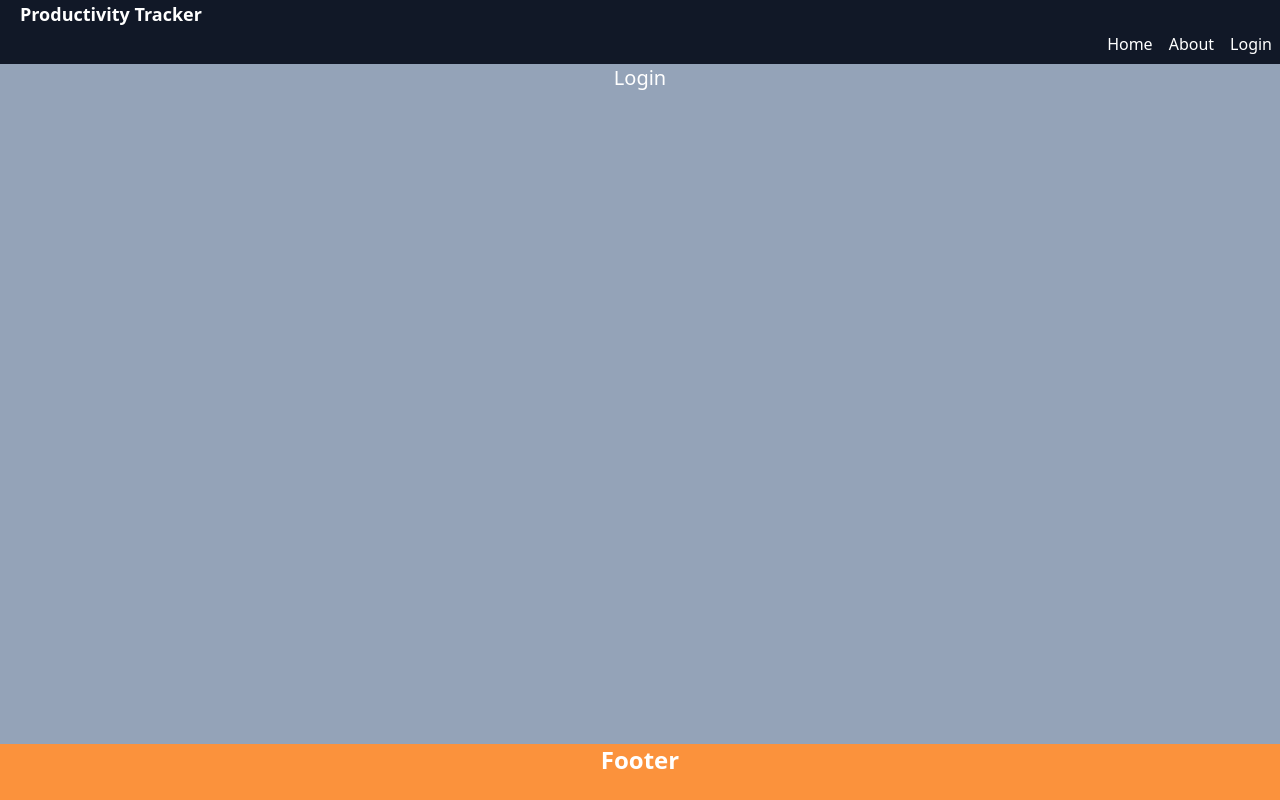
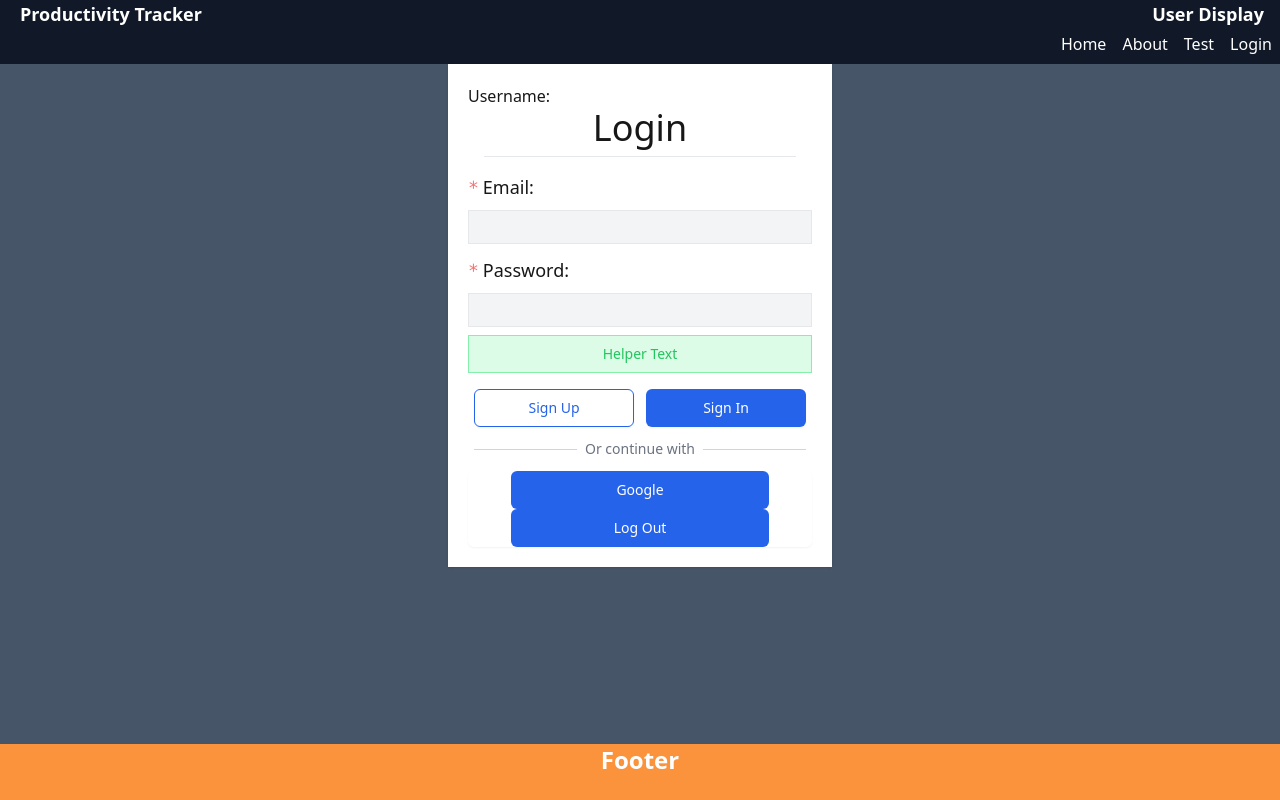
Before and after one commit to mjmitchelldpt1/productivity-tracker, a React (Vite) app: page /login in a window 1280 px wide. Built offline with nearby package versions, Linux system fonts and the light colour scheme; no server answers.

Commit message:
working on authorization all over the app

```diff
--- a/package.json
+++ b/package.json
@@ -13,7 +13,8 @@
     "@fortawesome/free-regular-svg-icons": "^6.2.1",
     "@fortawesome/free-solid-svg-icons": "^6.2.1",
     "@fortawesome/react-fontawesome": "^0.2.0",
-    "@supabase/supabase-js": "^2.2.3",
+    "@supabase/auth-ui-react": "^0.2.6",
+    "@supabase/supabase-js": "^2.4.0",
     "@tanstack/react-query": "^4.20.4",
     "@tanstack/react-query-devtools": "^4.20.4",
     "@types/jest": "^29.2.5",
--- a/src/App.tsx
+++ b/src/App.tsx
@@ -7,6 +7,7 @@ import ProductivityList from "./components/ProductivityList";
 import About from "./pages/About";
 import Login from "./pages/Login";
 import { ProductivityProvider } from "./context/ProductivityContext";
+import Authorize from "./pages/Authorize";
 
 function App() {
   return (
@@ -14,7 +15,7 @@ function App() {
       <Router>
         <div className="flex flex-col h-screen">
           <Navbar />
-          <main className="flex flex-auto items-center flex-col  bg-slate-400 text-white text-xl">
+          <div className="flex flex-auto items-center flex-col bg-slate-600 text-white text-xl">
             <Routes>
               <Route
                 path="/"
@@ -27,9 +28,10 @@ function App() {
                 }
               />
               <Route path="/about" element={<About />} />
+              <Route path="/test" element={<Authorize />} />
               <Route path="/login" element={<Login />} />
             </Routes>
-          </main>
+          </div>
           <Footer />
         </div>
       </Router>
--- a/src/index.css
+++ b/src/index.css
@@ -3,9 +3,6 @@
 @tailwind utilities;
 
 @layer components {
-  .main {
-    @apply container bg-slate-400;
-  }
   .navbar-button {
     @apply py-1 px-2
         hover:cursor-pointer hover:bg-red-400 hover:scale-105 hover:shadow-lg
--- a/src/layout/Navbar.tsx
+++ b/src/layout/Navbar.tsx
@@ -1,12 +1,21 @@
+import { useState } from "react";
 import { Link } from "react-router-dom";
+import { supabase } from "../components/api/config";
+
+type userDisplay = {
+  displayUser: string;
+};
 
 function Navbar() {
+  const [displayUser, setDisplayUser] = useState("User Display");
+
   return (
     <nav className="shadow-lg bg-gray-900 text-white h-16 ">
-      <div className=" px-2 mx-2 text-lg font-bold">
+      <div className=" flex px-2 mx-2 text-lg font-bold justify-between">
         <Link to="/" className="mx-1">
           Productivity Tracker
         </Link>
+        {displayUser}
       </div>
 
       <div className="flex justify-end">
@@ -15,6 +24,9 @@ function Navbar() {
         </Link>
         <Link to="/about" className="navbar-button">
           About
+        </Link>
+        <Link to="/test" className="navbar-button">
+          Test
         </Link>
         <Link to="/login" className="navbar-button">
           Login
--- a/src/pages/About.tsx
+++ b/src/pages/About.tsx
@@ -1,11 +1,16 @@
-import React from 'react'
+import { supabase } from "../components/api/config";
 
 function About() {
-  return (
-    <div>
-      About
-    </div>
-  )
+  async function retrieveUser() {
+    const {
+      data: { user },
+    } = await supabase.auth.getUser();
+    if (user) {
+      console.log(user);
+    }
+  }
+
+  return <button onClick={() => retrieveUser()}>Console User</button>;
 }
 
-export default About
+export default About;
--- /dev/null
+++ b/src/pages/Authorize.tsx
@@ -0,0 +1,20 @@
+import { Auth, ThemeSupa } from "@supabase/auth-ui-react";
+import { supabase } from "../components/api/config";
+
+function Authorize() {
+  supabase.auth.onAuthStateChange((event, session) => {
+    console.log(event, session);
+  });
+  return (
+    <div className="border color-white">
+      <Auth
+        supabaseClient={supabase}
+        appearance={{ theme: ThemeSupa }}
+        theme="dark"
+        providers={["google"]}
+      />
+    </div>
+  );
+}
+
+export default Authorize;
--- a/src/pages/Login.tsx
+++ b/src/pages/Login.tsx
@@ -1,7 +1,165 @@
-import React from "react";
+import { useRef, useState } from "react";
+import { supabase } from "../components/api/config";
 
-function Login() {
-  return <div>Login</div>;
-}
+type THelperText = {
+  error: boolean | null;
+  text: string | null;
+};
+
+const Login = () => {
+  const [helperText, setHelperText] = useState<THelperText>({
+    error: null,
+    text: "Helper Text",
+  });
+  const [userName, setUserName] = useState<string | undefined>();
+  const emailRef = useRef();
+  const passwordRef = useRef();
+
+  const handleLogin = async (type: string) => {
+    const email = emailRef.current?.value;
+    const password = passwordRef.current?.value;
+
+    const {
+      data: { user },
+      error,
+    } = await supabase.auth.signInWithPassword({
+      email: email,
+      password: password,
+    });
+
+    if (error) {
+      setHelperText({ error: true, text: error.message });
+    }
+    console.log(user);
+    setUserName(user?.email);
+  };
+
+  const handleOAuthLogin = async (provider: any) => {
+    const { data, error } = await supabase.auth.signInWithOAuth({
+      provider: "google",
+    });
+
+    if (error) {
+      console.log("Error: ", error.message);
+    }
+  };
+
+  async function handleLogout(): Promise<void> {
+    const { error } = await supabase.auth.signOut();
+    if (error) {
+      console.error("Error: ", error.message);
+    }
+    setHelperText({
+      error: null,
+      text: "Logout Successful",
+    });
+    setUserName(null);
+  }
+
+  return (
+    <div
+      className={
+        "w-full h-full sm:h-auto sm:w-2/5 max-w-sm p-5 bg-white shadow flex flex-col text-base text-neutral-900"
+      }
+    >
+      <h1>Username: {userName}</h1>
+      <span
+        className={
+          "font-sans text-4xl text-center pb-2 mb-1 border-b mx-4 align-center"
+        }
+      >
+        Login
+      </span>
+      <label className={"mt-3 mb-2 font-medium text-lg"} htmlFor={"email"}>
+        <span className={"font-mono mr-1 text-red-400"}>*</span>Email:
+      </label>
+      <input
+        className={"bg-gray-100 border py-1 px-3"}
+        type={"email"}
+        name={"email"}
+        ref={emailRef}
+        required
+      />
+      <label className={"mt-3 mb-2 font-medium text-lg"} htmlFor={"password"}>
+        <span className={"font-mono mr-1 text-red-400"}>*</span>
+        Password:
+      </label>
+      <input
+        className={"bg-gray-100 border py-1 px-3"}
+        type={"password"}
+        name={"password"}
+        ref={passwordRef}
+        required
+      />
+
+      {helperText.text && (
+        <div
+          className={`border px-1 py-2 my-2 text-center text-sm ${
+            helperText.error
+              ? "bg-red-100 border-red-300 text-red-400"
+              : "bg-green-100 border-green-300 text-green-500"
+          }`}
+        >
+          {helperText.text}
+        </div>
+      )}
+      <div className="mt-2 flex">
+        <span className="block mx-1.5 w-full rounded-md shadow-sm">
+          <button
+            type="submit"
+            onClick={() => handleLogin("REGISTER").catch(console.error)}
+            className={
+              "border w-full border-blue-600 text-blue-600 flex justify-center py-2 px-4 text-sm font-medium rounded-md hover:bg-blue-200 focus:outline-none focus:border-blue-700 focus:shadow-outline-blue active:bg-blue-700 transition duration-150 ease-in-out"
+            }
+          >
+            Sign Up
+          </button>
+        </span>
+        <span className="block w-full mx-1.5 rounded-md shadow-sm">
+          <button
+            onClick={() => handleLogin("LOGIN")}
+            type="button"
+            className="flex w-full justify-center py-2 px-4 border border-transparent text-sm font-medium rounded-md text-white bg-blue-600 hover:bg-blue-500 focus:outline-none focus:border-blue-700 focus:shadow-outline-blue active:bg-blue-700 transition duration-150 ease-in-out"
+          >
+            Sign In
+          </button>
+        </span>
+      </div>
+      <div className="mt-3">
+        <div className="relative">
+          <div className="absolute inset-0 flex items-center">
+            <div className="w-full mx-1.5 border-t border-gray-300" />
+          </div>
+          <div className="relative flex justify-center text-sm leading-5">
+            <span className="px-2 bg-white text-gray-500">
+              Or continue with
+            </span>
+          </div>
+        </div>
+
+        <div>
+          <div className="mt-3">
+            <span className="block rounded-md shadow-sm">
+              <button
+                onClick={() => handleOAuthLogin("google")}
+                type="button"
+                className="w-3/4 mx-auto flex justify-center py-2 px-4 border border-transparent text-sm font-medium rounded-md text-white bg-blue-600 hover:bg-blue-500 focus:outline-none focus:border-blue-700 focus:shadow-outline-blue active:bg-blue-700 transition duration-150 ease-in-out"
+              >
+                Google
+              </button>
+              <button
+                onClick={() => handleLogout()}
+                type="button"
+                className="w-3/4 mx-auto flex justify-center py-2 px-4 border border-transparent text-sm font-medium rounded-md text-white bg-blue-600 hover:bg-blue-500 focus:outline-none focus:border-blue-700 focus:shadow-outline-blue active:bg-blue-700 transition duration-150 ease-in-out"
+              >
+                Log Out
+              </button>
+            </span>
+          </div>
+        </div>
+      </div>
+    </div>
+  );
+};
 
 export default Login;
```
Also changed, not shown: 1 other file (tests, documents, lock files or other folders).
